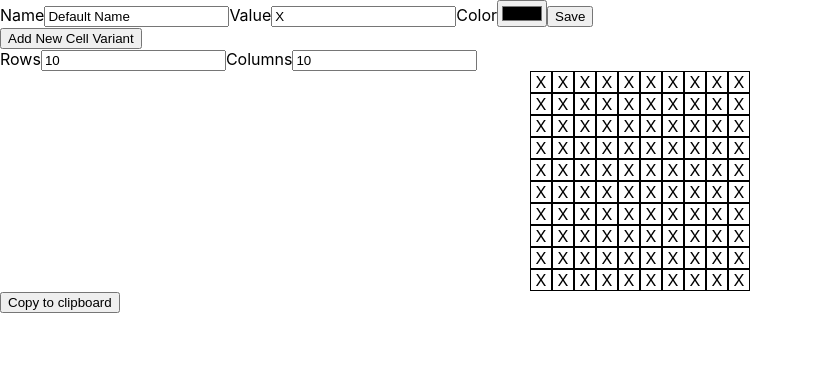
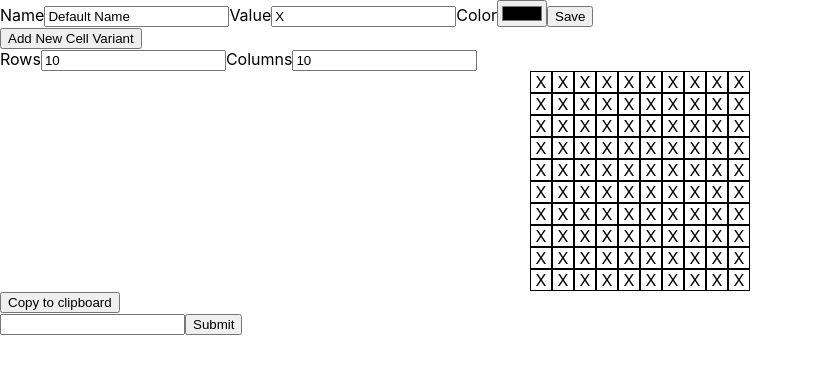
Before and after one commit to ronnoc5991/2d-grid-maker, a React (Create React App) app: page / in a window 1280 px wide. Shown: the top 374 px of the page, without its empty margins (0-813 px from the left). Built offline with nearby package versions, Linux system fonts and the light colour scheme.

Commit message:
Allow users to paste preexisting grids and edit them

```diff
--- a/src/App.tsx
+++ b/src/App.tsx
@@ -5,6 +5,7 @@ import { v4 as uuidv4 } from "uuid";
 import O3CellVariantControl from "./components/organisms/o3-cell-variant-control";
 import O4GridDimensionsControl from "./components/organisms/o4-grid-dimensions-control";
 import O5GridDisplay from "./components/organisms/o5-grid-display";
+import O6GridUpload from "./components/organisms/o6-grid-upload";
 import defaultCellVariant from "./config/defaultCellVariant";
 import defaultGridDimensions from "./config/defaultGridDimensions";
 import type { CellVariant } from "./types/CellVariant";
@@ -134,6 +135,12 @@ function App() {
       >
         Copy to clipboard
       </button>
+      <O6GridUpload
+        onSubmit={(newGrid, newCellVariants) => {
+          setGrid(newGrid);
+          setCellVariants(newCellVariants);
+        }}
+      />
     </div>
   );
 }
--- /dev/null
+++ b/src/components/organisms/o6-grid-upload/O6GridUpload.tsx
@@ -0,0 +1,58 @@
+import { FunctionComponent, useRef } from "react";
+import { v4 as uuidv4 } from "uuid";
+import defaultCellVariant from "../../../config/defaultCellVariant";
+import { CellVariant } from "../../../types/CellVariant";
+import { Grid } from "../../../types/Grid";
+
+type O6GridUploadProps = {
+  onSubmit: (grid: Grid, cellVariants: Array<CellVariant>) => void;
+};
+
+const O6GridUpload: FunctionComponent<O6GridUploadProps> = ({ onSubmit }) => {
+  const inputRef = useRef<HTMLInputElement>(null);
+
+  const onClick = (pastedGrid: Grid) => {
+    const uniqueValuesInGrid: Array<string> = [];
+    pastedGrid.forEach((row) => {
+      row.forEach((cellValue) => {
+        if (!uniqueValuesInGrid.includes(cellValue))
+          uniqueValuesInGrid.push(cellValue);
+      });
+    });
+
+    const newCellVariants: Array<CellVariant> = uniqueValuesInGrid.map(
+      (uniqueValue) => ({
+        ...defaultCellVariant,
+        value: uniqueValue,
+        id: uuidv4(),
+      })
+    );
+
+    const newGrid = pastedGrid.map((row) =>
+      row.map((cellValue) => {
+        const correspondingCellVariant = newCellVariants.find(
+          (cellVariant) => cellVariant.value === cellValue
+        );
+        return correspondingCellVariant?.id ?? "";
+      })
+    );
+
+    onSubmit(newGrid, newCellVariants);
+  };
+
+  return (
+    <div>
+      <input type="textarea" ref={inputRef} />
+      <button
+        type="submit"
+        onClick={() =>
+          onClick(JSON.parse(inputRef.current?.value as string) as Grid)
+        }
+      >
+        Submit
+      </button>
+    </div>
+  );
+};
+
+export default O6GridUpload;
--- /dev/null
+++ b/src/components/organisms/o6-grid-upload/index.ts
@@ -0,0 +1,3 @@
+import O6GridUpload from "./O6GridUpload";
+
+export default O6GridUpload;
```
